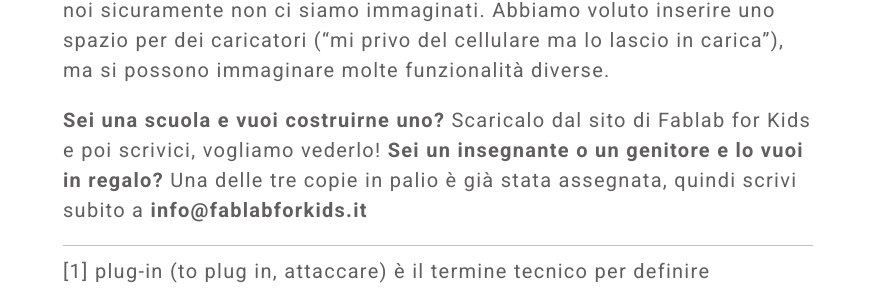
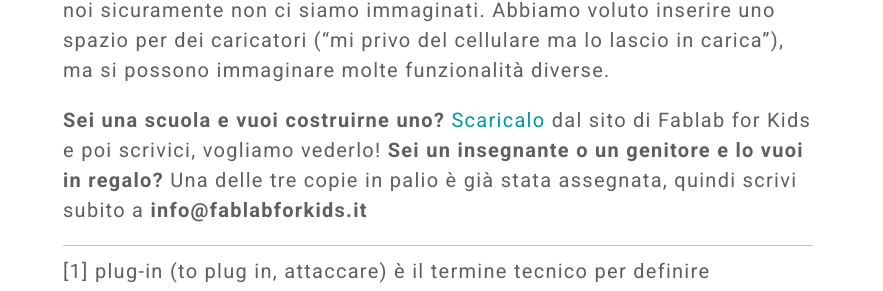
Before and after one commit to OfficineArduinoTorino/officine.cc, a Jekyll site: the page built from _posts/2018-09-18-alcatraz-prigione-per-smartphone.markdown, in a window 1280 px wide and 900 px high, scrolled down 3236 px. Shown: the part 152-443 px from the top of the window, without its empty margins (397-1280 px from the left). Built offline with Jekyll 4.4.1, drawn with Linux system fonts in a browser that asks for light colours; nearby versions of some CDN libraries; comment, search, counter and statistics services are not loaded; some of the changed lines change nothing that is shown.

Commit message:
fixing some spacing and link issues

```diff
--- a/_posts/2018-09-18-alcatraz-prigione-per-smartphone.markdown
+++ b/_posts/2018-09-18-alcatraz-prigione-per-smartphone.markdown
@@ -11,6 +11,7 @@ lang: it
 ---
 
 ## Perché stiamo regalando delle curiose rastrelliere per cellulari alle scuole di Torino
+
 
 Per il rientro a scuola, abbiamo deciso di **produrre e regalare attraverso [Fablab for Kids](http://fablabforkids.it)** - la piattaforma di STEAM Education di Officine - **alcuni esemplari di [Alcatraz](https://fablabforkids.it/scuole.html)**, un rimedio artigianale ma efficace al disturbo prodotto dagli smartphone in classe.
 
@@ -45,7 +46,7 @@ Non siamo i primi ad averci pensato: per esempio esistono tessuti in grado di sc
 Noi **abbiamo pensato a una rastrelliera per le sue alte possibilità di riproducibilità e customizzazione per ogni scuola**: speriamo di vederne nascere numerose versioni diverse, modificate o adattate ad esigenze che noi sicuramente non ci siamo immaginati.
 Abbiamo voluto inserire uno spazio per dei caricatori (“mi privo del cellulare ma lo lascio in carica”), ma si possono immaginare molte funzionalità diverse.
 
-**Sei una scuola e vuoi costruirne uno?** Scaricalo dal sito di Fablab for Kids e poi scrivici, vogliamo vederlo! **Sei un insegnante o un genitore e lo vuoi in regalo?** Una delle tre copie in palio è già stata assegnata, quindi scrivi subito a **info@fablabforkids.it**
+**Sei una scuola e vuoi costruirne uno?** [Scaricalo](https://fablabforkids.it/scuole.html) dal sito di Fablab for Kids e poi scrivici, vogliamo vederlo! **Sei un insegnante o un genitore e lo vuoi in regalo?** Una delle tre copie in palio è già stata assegnata, quindi scrivi subito a **info@fablabforkids.it**
 
 ---
 
```
